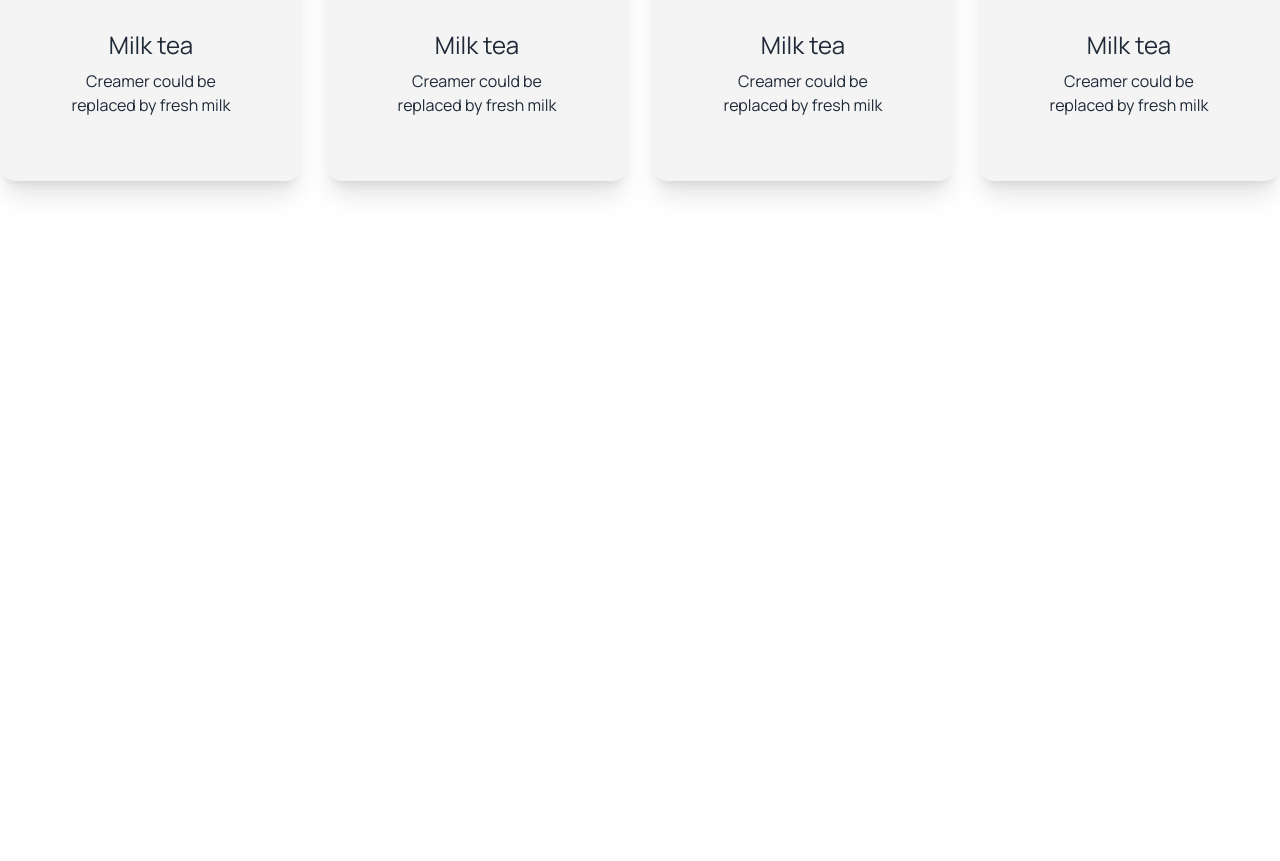
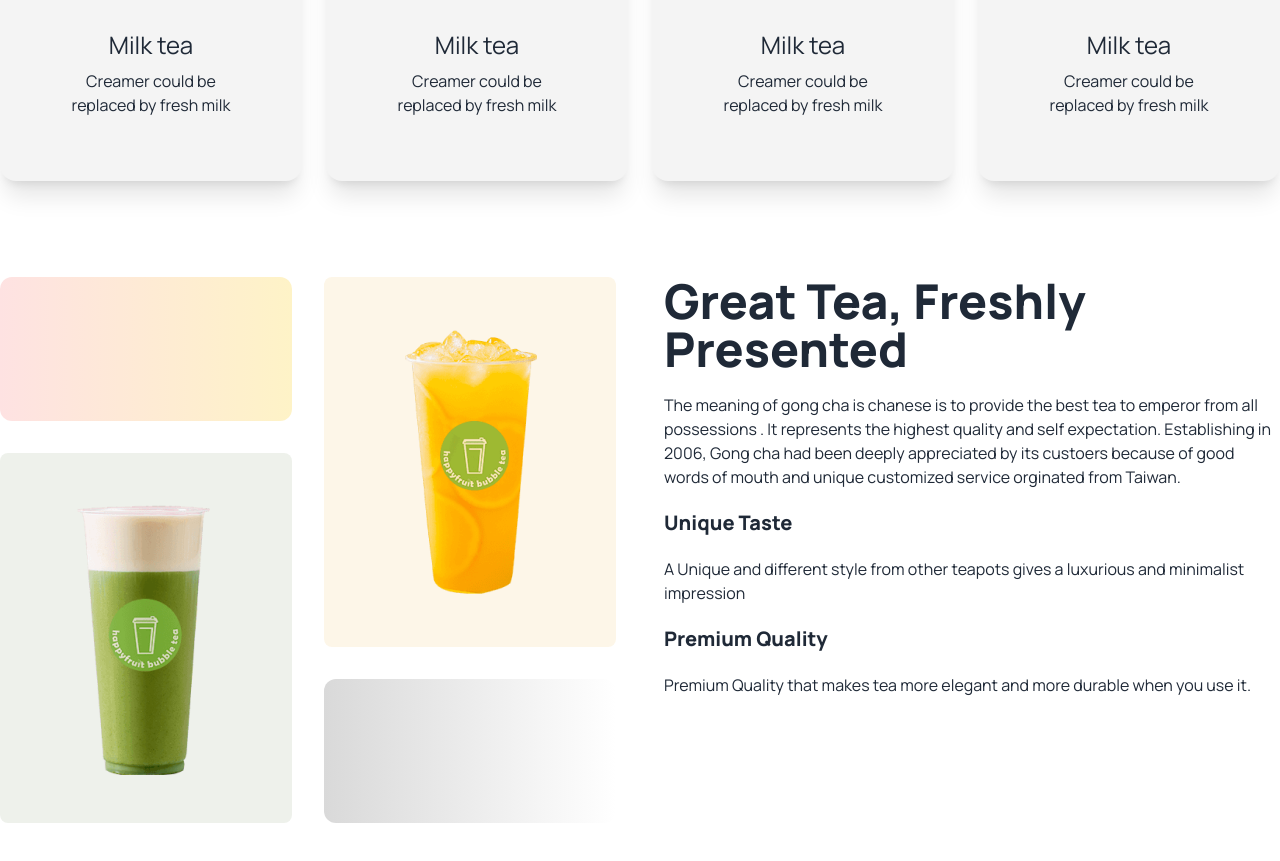
Before and after one commit to tamannatuba/house-tea, a plain HTML site: page index.html in a window 1280 px wide. Shown: the part 988-1849 px from the top of the page. Before the commit the page ends 1265 px from the top, so only its background shows below. Drawn offline with nearby package versions, Linux system fonts and the light colour scheme.

Commit message:
created layout

```diff
--- a/index.html
+++ b/index.html
@@ -114,6 +114,34 @@
 
         </section>
 
+        <!-- great tea freash tea section -->
+
+        <section class="my-24 flex gap-12 flex-col lg:flex-row">
+          <div class="grid gap-8 grid-cols-1 md:grid-cols-2 flex-1">
+            <div class="rounded-xl h-36 bg-gradient-to-r from-red-100 to-amber-100"></div>
+            <div class="row-span-2 bg-[#E6A6231A] rounded-lg px-8 py-12 flex justify-center items-center"><img src="images/fresh-1.png" alt=""></div>
+            <div class="row-span-2 bg-[#5776391A] rounded-lg px-8 py-12 flex justify-center items-center"><img src="images/fresh-2.png" alt=""></div>
+            <div class="rounded-xl h-36 bg-gradient-to-r from-[#D9D9D9] to-[#FFFFFF00]"></div>
+
+
+          </div>
+          <div class="space-y-5 flex-1">
+            <h3 class="text-5xl font-extrabold">
+              Great Tea, Freshly
+              <br>Presented
+            </h3>
+            <p>The meaning of gong cha is chanese is to provide the best tea to emperor from all possessions . It represents the highest quality and self expectation. Establishing in 2006, Gong cha had been deeply appreciated by its custoers  because of good words of mouth and unique customized service orginated from Taiwan.</p>
+            <h4 class="text-xl font-extrabold">Unique Taste</h4>
+            <p>A Unique and different style from other teapots gives a luxurious and minimalist impression</p>
+            <h4 class="text-xl font-extrabold">Premium Quality</h4>
+            <p>Premium Quality that makes tea more elegant and more durable when you use it.</p>
+
+
+          </div>
+
+
+        </section>
+
     </main>
 
 </body>
```
